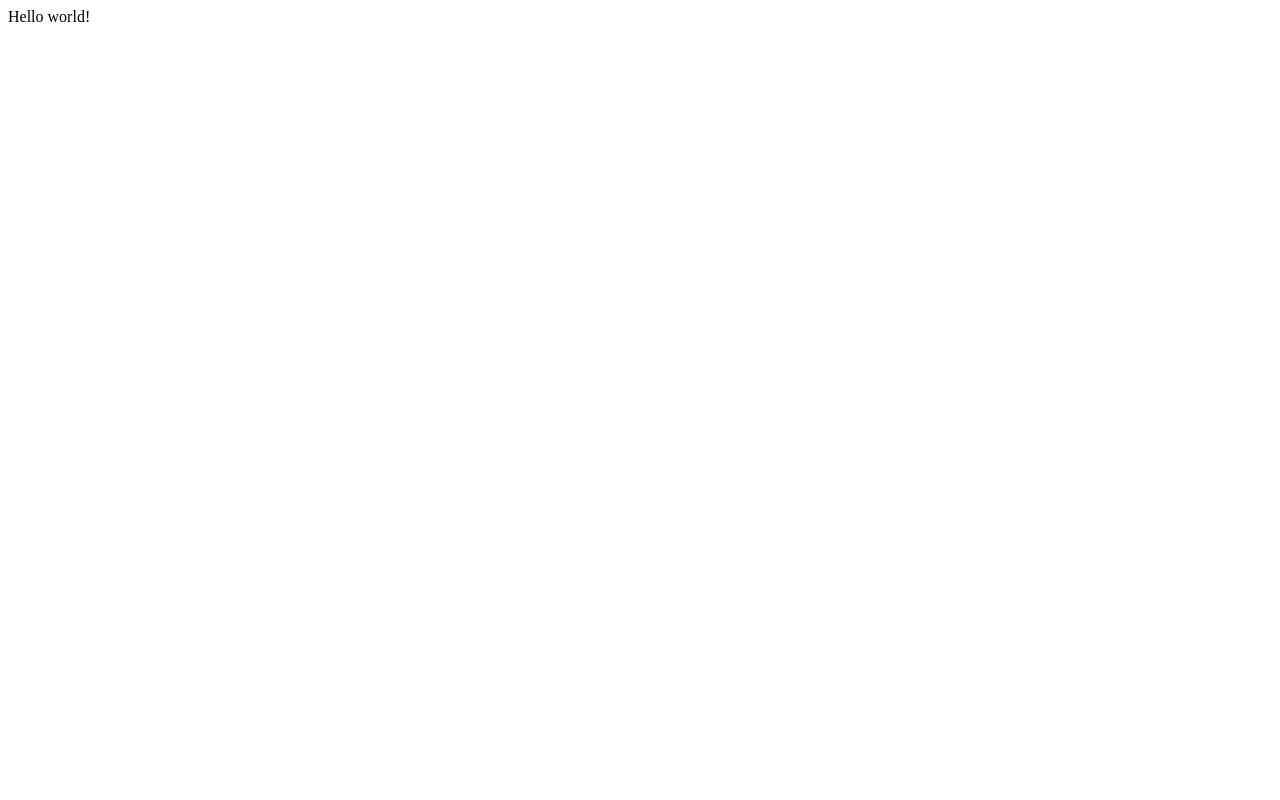
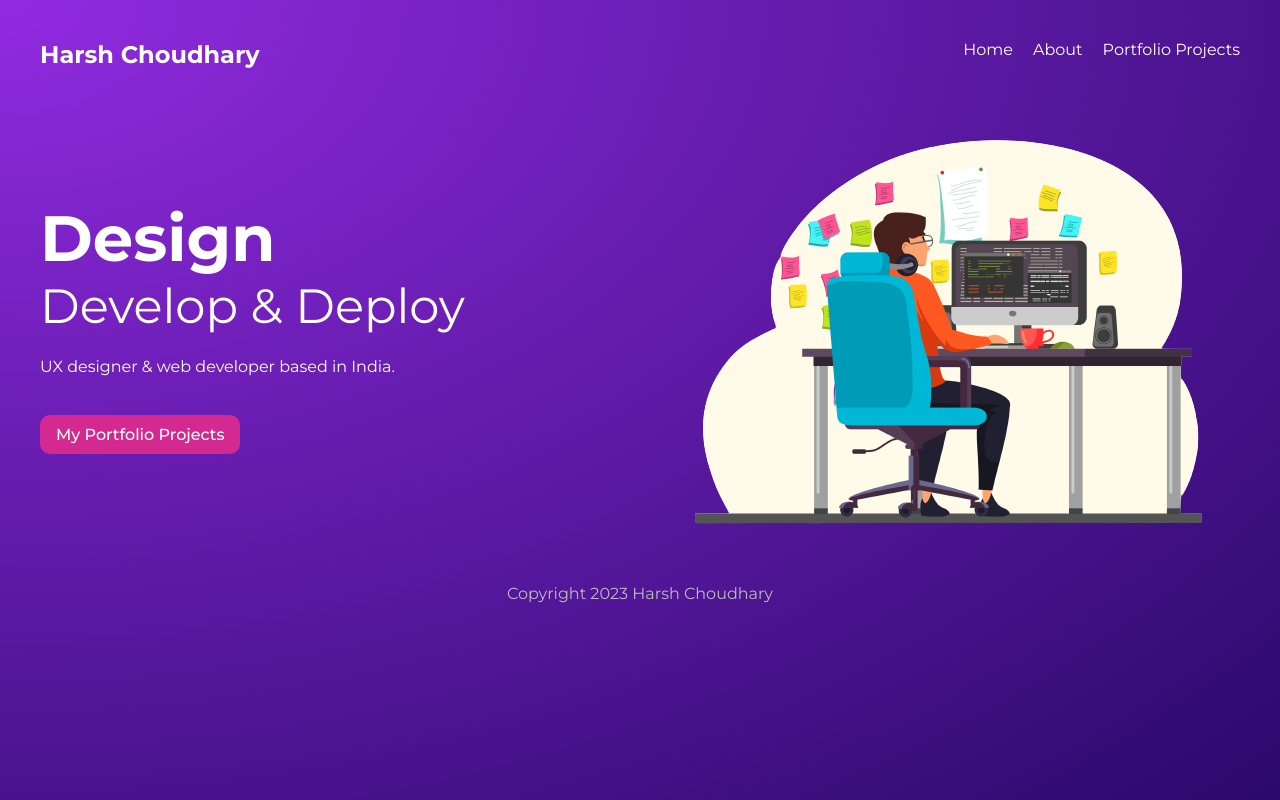
Before and after one commit to harshlibra08/Gatsby-Starting, a Gatsby site: page / in a window 1280 px wide. Built offline with nearby package versions, Linux system fonts and the light colour scheme; Gatsby itself is replaced by a stand-in of ours.

Commit message:
my first commit

```diff
--- a/gatsby-config.js
+++ b/gatsby-config.js
@@ -8,5 +8,18 @@
  * @type {import('gatsby').GatsbyConfig}
  */
 module.exports = {
-  plugins: [],
+  plugins: [
+    {
+      resolve: `gatsby-source-filesystem`,
+      options: {
+        name: `notes`,
+        path: `${__dirname}/src/notes/`,
+      },
+    },
+  ],
+  siteMetadata: {
+    title: 'Harsh Choudhary',
+    description: 'Web Dev Portfolio',
+    copyright: 'This Website is Copyrighted 2023 Harsh Choudhary'
+  }
 }
--- a/package.json
+++ b/package.json
@@ -14,8 +14,11 @@
   },
   "dependencies": {
     "gatsby": "^5.11.0",
+    "gatsby-source-filesystem": "^5.11.0",
+    "lorem-ipsum": "^2.0.8",
     "react": "^18.2.0",
-    "react-dom": "^18.2.0"
+    "react-dom": "^18.2.0",
+    "react-lorem-ipsum": "^1.4.10"
   },
   "repository": {
     "type": "git",
--- /dev/null
+++ b/src/components/Layout.js
@@ -0,0 +1,17 @@
+import React from 'react'
+import Navbar from './Navbar'
+import '../styles/global.css'
+
+export default function Layout({ children }) {
+  return (
+    <div className='layout'>
+        <Navbar />
+        <div className='content'>
+            { children }
+        </div>
+        <footer>
+            <p>Copyright 2023 Harsh Choudhary</p>
+        </footer>
+    </div>
+  )
+}
--- /dev/null
+++ b/src/components/Navbar.js
@@ -0,0 +1,29 @@
+import React from 'react'
+import { Link , graphql , useStaticQuery} from 'gatsby'
+
+export default function Navbar() {
+  const data = useStaticQuery(graphql`
+  query {
+    site {
+      siteMetadata {
+        title
+      }
+    }
+  }
+  `)
+
+
+  const {title} = data.site.siteMetadata
+
+
+  return (
+    <nav>
+        <h1>{ title }</h1>
+        <div className='links'>
+            <Link to="/">Home</Link>
+            <Link to="/about">About</Link>
+            <Link to="/projects">Portfolio Projects</Link>
+        </div>
+    </nav>
+  )
+}
--- a/src/pages/index.js
+++ b/src/pages/index.js
@@ -1,5 +1,20 @@
-import * as React from "react"
+import React from "react"
+import { Link} from 'gatsby'
+import Layout from "../components/Layout"
+import * as styles from "../styles/home.module.css"
 
 export default function Home() {
-  return <div>Hello world!</div>
+  return (
+    <Layout>
+      <section className={styles.header}>
+        <div>
+          <h2>Design</h2>
+          <h3>Develop & Deploy</h3>
+          <p>UX designer & web developer based in India.</p>
+          <Link className={styles.btn} to="/projects">My Portfolio Projects</Link>
+        </div>
+        <img src="/bannerprog.png" alt="site banner" style={{maxWidth: '100%'}}/>
+      </section>
+    </Layout>
+  )
 }
--- /dev/null
+++ b/src/styles/global.css
@@ -0,0 +1,50 @@
+@import url('https://fonts.googleapis.com/css2?family=Montserrat:wght@300;400;500;700&display=swap');
+
+* {
+  margin: 0;
+  padding: 0;
+  text-decoration: none;
+  font-family: "Montserrat";
+  color: white;
+}
+html, body {
+  min-height: 100%;
+}
+body {
+  background: radial-gradient(at top left, rgba(146,43,225,1) 0%, rgba(43,9,107,1) 100%);
+  background-repeat: no-repeat;
+}
+p {
+  margin: 16px auto;
+  line-height: 1.5em;
+}
+
+/* layout & nav */
+.layout {
+  max-width: 1200px;
+  margin: 0 auto;
+}
+nav {
+  display: grid;
+  grid-template-columns: 1fr 1fr;
+  margin: 40px auto;
+}
+nav .links {
+  display: inline-block;
+  text-align: right;
+}
+nav a {
+  display: inline-block;
+  margin-left: 20px;
+  font-weight: 400;
+  padding-bottom: 8px;
+  border-bottom: 3px solid transparent;
+}
+nav a:hover {
+  border-color: white;
+}
+footer p{
+  text-align: center;
+  color: #bbb;
+  margin: 40px auto;
+}
--- /dev/null
+++ b/src/styles/home.module.css
@@ -0,0 +1,22 @@
+.header {
+  display: grid;
+  grid-template-columns: 1fr 1fr;
+  grid-gap: 40px;
+  align-items: center;
+}
+.header h2 {
+  font-size: 4em;
+}
+.header h3 {
+  font-size: 3em;
+  font-weight: 400;
+  margin-bottom: 20px;
+}
+.btn {
+  display: inline-block;
+  background: #D42990;
+  padding: 10px 16px;
+  border-radius: 10px;
+  margin-top: 20px;
+  font-weight: 500;
+}
```
Also changed, not shown: src/pages/404.js (added, +13 -0 lines), src/pages/about.js (added, +27 -0 lines), src/pages/projects/index.js (added, +14 -0 lines), src/styles/projects.module.css (added, +11 -0 lines), src/notes/bar.txt (added), src/notes/foo.txt (added), static/bannerprog.png (added), 1 other file.
